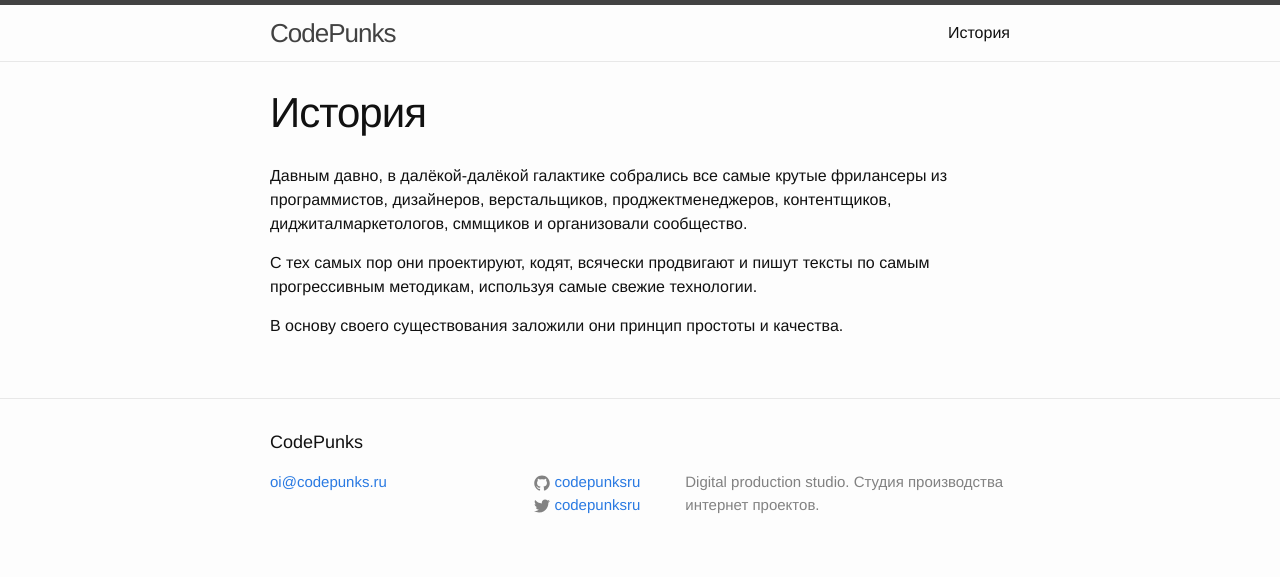
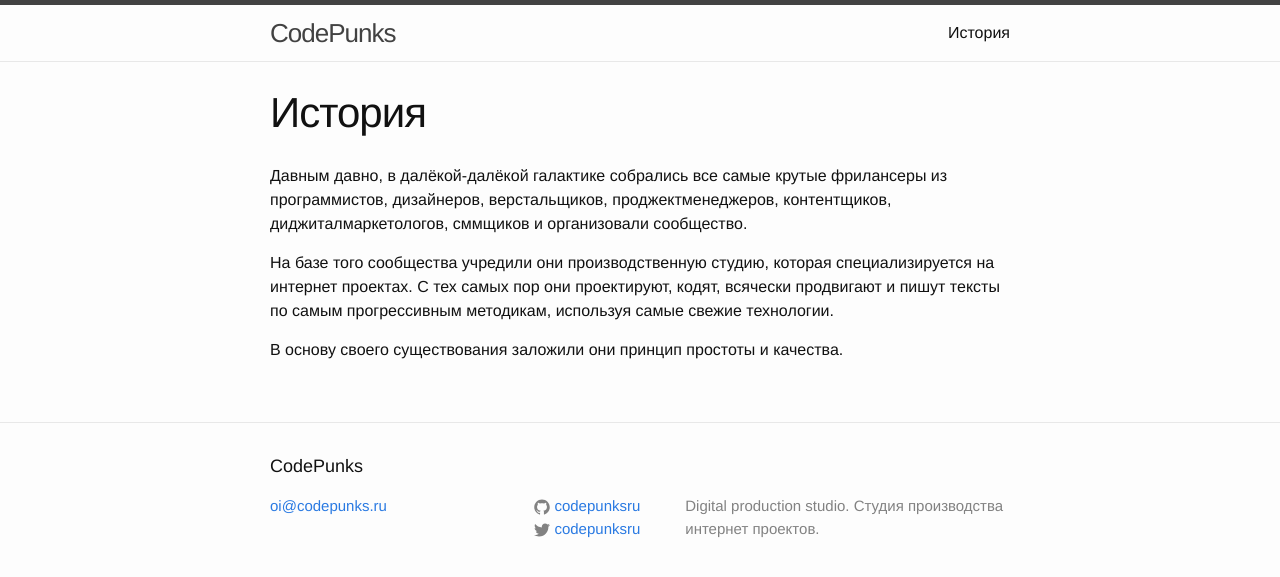
Before and after one commit to codepunksru/codepunksru.github.io, a Jekyll site: the page built from about.md, in a window 1280 px wide. Shown: the top 577 px of the page. Built offline with Jekyll 4.4.1, drawn with Linux system fonts in a browser that asks for light colours.

Commit message:
About Update

```diff
--- a/about.md
+++ b/about.md
@@ -6,6 +6,6 @@ permalink: /about/
 
 Давным давно, в далёкой-далёкой галактике собрались все самые крутые фрилансеры из программистов, дизайнеров, верстальщиков, проджектменеджеров, контентщиков, диджиталмаркетологов, сммщиков и организовали сообщество.
 
-С тех самых пор они проектируют, кодят, всячески продвигают и пишут тексты по самым прогрессивным методикам, используя самые свежие технологии.
+На базе того сообщества учредили они производственную студию, которая специализируется на интернет проектах. С тех самых пор они проектируют, кодят, всячески продвигают и пишут тексты по самым прогрессивным методикам, используя самые свежие технологии.
 
 В основу своего существования заложили они принцип простоты и качества.
```
